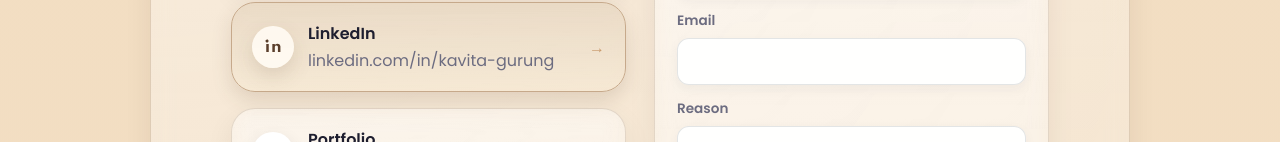
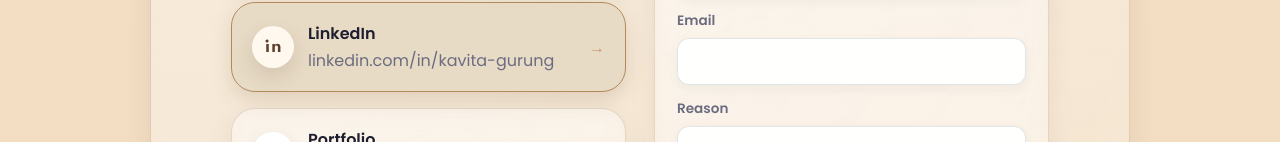
Before and after one commit to kavitagurung/kavita-portfolio, a plain HTML site: page index.html in a window 1280 px wide. In both pictures the pointer is over the link 428 px from the left and 6046 px from the top of the page. Shown: the part 5997-6139 px from the top of the page. Drawn offline with Linux system fonts and the light colour scheme.

Commit message:
Add files via upload

```diff
--- a/index.html
+++ b/index.html
@@ -295,7 +295,7 @@
             <span class="contact-arrow" aria-hidden="true">→</span>
           </a>
 
-          <a class="contact-card" href="https://www.linkedin.com/in/kavita-gurung" target="_blank" rel="noreferrer">
+          <a class="contact-card linkedin-contact-card" href="https://www.linkedin.com/in/kavita-gurung" target="_blank" rel="noreferrer">
             <span class="contact-icon" aria-hidden="true">
               <svg viewBox="0 0 24 24" role="img" focusable="false">
                 <path d="M6.9 8.3v9.6H3.9V8.3h3Zm-.2-3.4c0 1-.7 1.8-1.8 1.8S3 5.9 3 4.9 3.8 3 4.9 3s1.8.8 1.8 1.9ZM20.9 12.1v5.8h-3v-5.4c0-1.4-.5-2.3-1.8-2.3-1 0-1.6.7-1.8 1.3-.1.2-.1.6-.1.9v5.5h-3s0-8.9 0-9.6h3v1.4c.4-.7 1.2-1.7 3-1.7 2.2 0 3.8 1.4 3.8 4.1Z"/>
--- a/styles.css
+++ b/styles.css
@@ -1795,3 +1795,10 @@ section {
   fill: #5A3E2B;
   color: #5A3E2B;
 }
+
+.linkedin-contact-card:hover {
+  background: #e8dbc6;
+  border-color: #b08a5b;
+  box-shadow: 0 8px 20px rgba(90, 62, 43, 0.15);
+  transform: translateY(-2px);
+}
```
